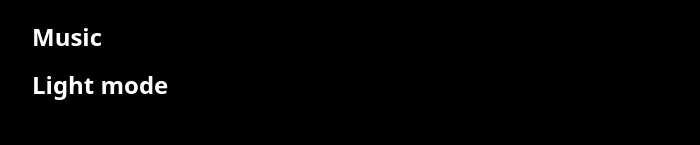
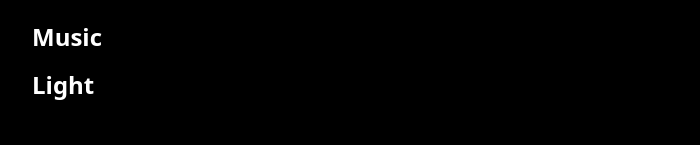
Before and after one commit to sean-xiao-zhao7/portfolio_personal_nextjs, a Next.js app: page / in a window 1280 px wide. Shown: the part 155-300 px from the top of the page, without its empty margins (0-700 px from the left). Built offline with nearby package versions, Linux system fonts and the light colour scheme.

Commit message:
Add doc string for color mode layout

```diff
--- a/app/color-mode-layout.tsx
+++ b/app/color-mode-layout.tsx
@@ -15,6 +15,10 @@ const geistMono = Geist_Mono({
     subsets: ["latin"],
 });
 
+/**
+ * Root layout that allows switching between dark/light mode.
+ * This is a client component, whereas layout.tsx is a server component that exports metadata.
+ */
 export default function ColorModeLayout({ children }: { children: ReactNode }) {
     const [colorMode, setColorMode] = useState('dark');
 
--- a/components/layouts/menu/main-menu.tsx
+++ b/components/layouts/menu/main-menu.tsx
@@ -7,6 +7,6 @@ export default function MainMenu({ setColorMode, currentColorMode }: { setColorM
         <li><Link href='/cv' className="text-2xl font-semibold">CV</Link></li>
         <li><Link href='/ai' className="text-2xl font-semibold">AI</Link></li>
         <li><Link href='/music' className="text-2xl font-semibold">Music</Link></li>
-        <li><button type="button" className="text-2xl font-semibold cursor-pointer" onClick={() => setColorMode((prevState) => prevState === 'light' ? 'dark' : 'light')}>{currentColorMode === 'dark' ? 'Light mode' : 'Dark mode'}</button></li>
+        <li><button type="button" className="text-2xl font-semibold cursor-pointer" onClick={() => setColorMode((prevState) => prevState === 'light' ? 'dark' : 'light')}>{currentColorMode === 'dark' ? 'Light' : 'Dark'}</button></li>
     </ul>
 }
```
